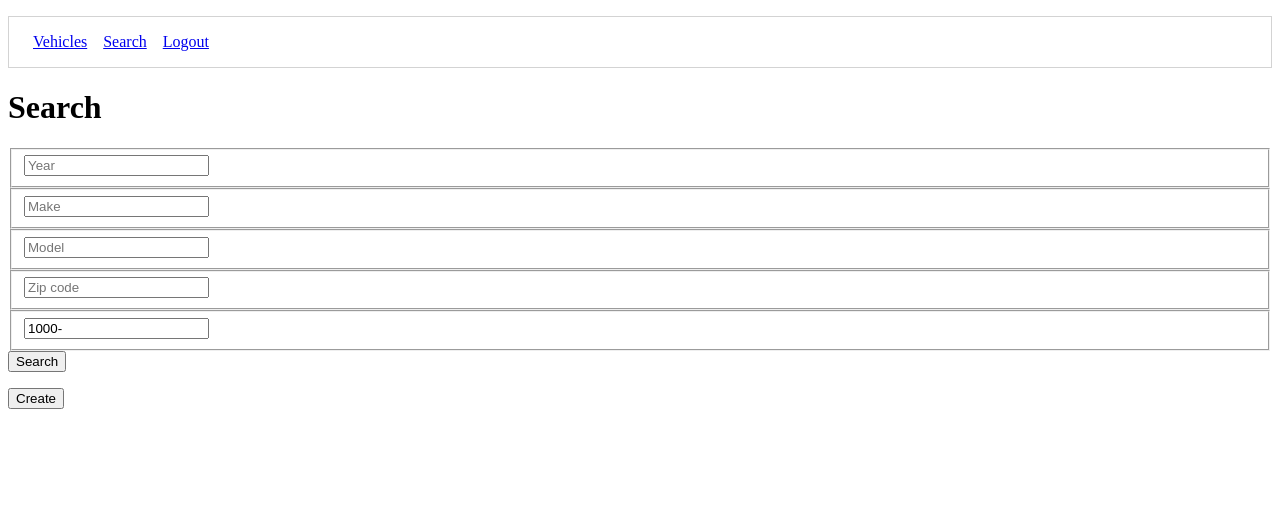
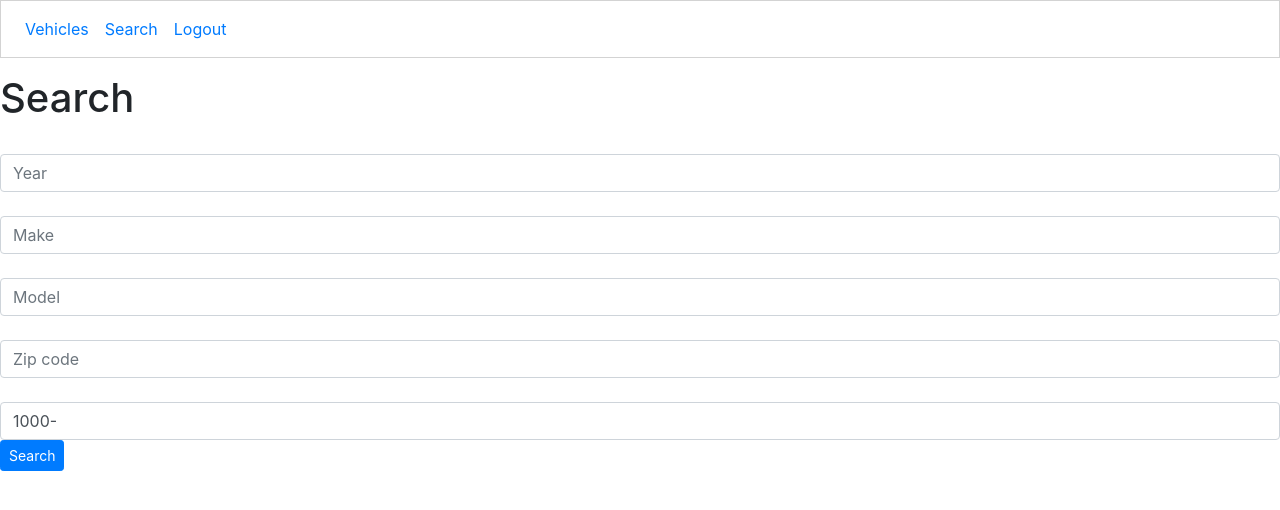
Before and after one commit to MrNoIce/Auto-Search-App, a Django app: page / in a window 1280 px wide. Shown: the top 510 px of the page. Run offline with Django 3.2, Linux system fonts and the light colour scheme; the visitor is signed in with stand-in values (Sample User, id 1); parts of the project's set-up code (start-up, migrations or seed data) failed here and were passed over; some libraries are stand-ins or nearby versions.

Commit message:
just more styling

```diff
--- a/autosearch/settings.py
+++ b/autosearch/settings.py
@@ -38,6 +38,7 @@ INSTALLED_APPS = [
     'django.contrib.messages',
     'django.contrib.staticfiles',
     'autosearchapp',
+    'bootstrap4',
 ]
 
 MIDDLEWARE = [
--- a/autosearchapp/templates/home.html
+++ b/autosearchapp/templates/home.html
@@ -1,56 +1,56 @@
 {% extends 'shared/nav.html' %}
+{% load bootstrap4 %}
 {% load staticfiles %}
 
 {% block content %}
 <!DOCTYPE html>
 <html>
   <head>
+  <link rel="stylesheet" href="https://stackpath.bootstrapcdn.com/bootstrap/4.3.1/css/bootstrap.min.css" integrity="sha384-ggOyR0iXCbMQv3Xipma34MD+dH/1fQ784/j6cY/iJTQUOhcWr7x9JvoRxT2MZw1T" crossorigin="anonymous">
     <meta charset="utf-8">
     <title>Autosearch</title>
   </head>
   <body>
     <h1>Search</h1>
-              <form action="{% url 'autosearchapp:search' %}" method="GET">
+              <form action="{% url 'autosearchapp:search' %}" method="GET" class="form-group" >
 
       {% csrf_token %}
       <fieldset>
           <label for="year"></label>
-          <input id="year" type="text" name="year" placeholder="Year" value="{{year}}">
+          <input class="form-control" id="year" type="text" name="year" placeholder="Year" value="{{year}}">
       </fieldset>
       <fieldset>
           <label for="make"></label>
-          <input id="make" type="text" name="make" placeholder="Make" value="{{make}}">
+          <input class="form-control" id="make" type="text" name="make" placeholder="Make" value="{{make}}">
       </fieldset>
       <fieldset>
           <label for="model"></label>
-          <input id="model" type="text" name="model" placeholder="Model" value="{{model}}">
+          <input class="form-control" id="model" type="text" name="model" placeholder="Model" value="{{model}}">
       </fieldset>
       <fieldset>
           <label for="zip"></label>
-          <input id="zip" type="text" name="zip" placeholder="Zip code" value="{{zip}}">
+          <input class="form-control" id="zip" type="text" name="zip" placeholder="Zip code" value="{{zip}}">
       </fieldset>
       <fieldset>
           <label for="max_price"></label>
-          <input id="max_price" type="text" name="max_price" placeholder="Max price" value="1000-{{max_price}}">
+          <input class="form-control" id="max_price" type="text" name="max_price" placeholder="Max price" value="1000-{{max_price}}">
       </fieldset>
 
-      <input type="submit" value="Search" />
-      {% comment %} <button>Search</button> {% endcomment %}
+      <input class="btn btn-primary btn-sm" type="submit" value="Search" />
 
             {% csrf_token %}
-            {% comment %} <button>Actual Search</button> {% endcomment %}
         </form>
     </form>
 
-<ol class="vehicles">
+<div class="vehicles">
     {% for vehicle in searched_vehicles.listings %}
-        <form action="{% url 'autosearchapp:save_vehicle' %}" method="post">
+        <form action="{% url 'autosearchapp:save_vehicle' %}" method="post" class="form" >
 
         <dialog class="infoDialog">
         <div class="infoDialog__message"></div>
         <button class="closeDialog">Close</button>
         </dialog>
-        <li>
+        <div>
          <form>
             {% if vehicle.media.photo_links|length > 0 %}
             <img src='{{vehicle.media.photo_links.0}}'height="90rem" width="90rem">
@@ -67,19 +67,25 @@
             <div> Mileage - {{vehicle.miles}} </div>
             <div>Transmission type: {{vehicle.build.transmission}}</div>
             <div><a href='{{vehicle.vdp_url}}'>Seller's site</a></div>
-            <div><button type="submit">Add</button></div>
+            <div><button class="btn btn-primary" type="submit">Add</button></div>
+
             {% csrf_token %}
         </form>
-        </li>
+        </div>
     {% endfor %}
-    </ol>
+    </div>
         {% if vehicle.id is not None %}
             <input type="hidden" name="actual_method" value="PUT">
             <input type="submit" value="Update" />
         {% else %}
-            <input type="submit" value="Create" />
+            {% comment %} <input type="submit" value="Create" /> {% endcomment %}
         {% endif %}
 
+
+
+<script src="https://code.jquery.com/jquery-3.3.1.slim.min.js" integrity="sha384-q8i/X+965DzO0rT7abK41JStQIAqVgRVzpbzo5smXKp4YfRvH+8abtTE1Pi6jizo" crossorigin="anonymous"></script>
+<script src="https://cdnjs.cloudflare.com/ajax/libs/popper.js/1.14.7/umd/popper.min.js" integrity="sha384-UO2eT0CpHqdSJQ6hJty5KVphtPhzWj9WO1clHTMGa3JDZwrnQq4sF86dIHNDz0W1" crossorigin="anonymous"></script>
+<script src="https://stackpath.bootstrapcdn.com/bootstrap/4.3.1/js/bootstrap.min.js" integrity="sha384-JjSmVgyd0p3pXB1rRibZUAYoIIy6OrQ6VrjIEaFf/nJGzIxFDsf4x0xIM+B07jRM" crossorigin="anonymous"></script>
   </body>
 </html>
 {% endblock %}
```
Also changed, not shown: autosearchapp/templates/vehicles/list.html (+6 -2 lines), package-lock.json (added).
